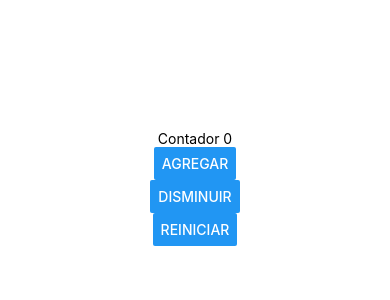
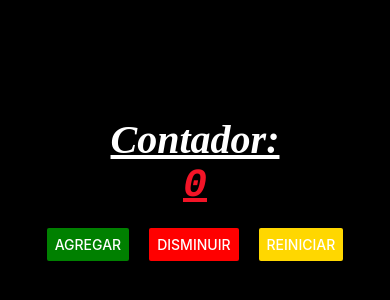
Before and after one commit to Traz0o/PAM211, a React Native app in the folder intro/: screen / in a window 390 px wide. Shown: the part 234-534 px from the top of the page. Built offline with nearby package versions, Linux system fonts and the light colour scheme.

Commit message:
Estilado de pantallas
Se aprendio a estilar un componente completo así como asignar diferentes propiedades de estilado y organizacion de objetos al contenido de una pantalla

```diff
--- a/intro/App.js
+++ b/intro/App.js
@@ -1,36 +1,13 @@
-//1.- Zona de los Imports
-import { StatusBar } from 'expo-status-bar';
-import { StyleSheet, Text, View } from 'react-native';
-import { useState } from 'react'; //Agregar hook useState
-import { Button } from 'react-native-web';
+import ContadorScreen from './Screens/ContadorScreen';
+
 
 
 
 
 //2.- Zona de la funcion principal
 export default function App() {
-  const [contador, setContador] = useState(0); //Estado inicial del contador
-  //contador = la variable, setContador = funcion para actualizar el estado, useState(0) = valor inicial del estado
   return (
+    <ContadorScreen/>
 
-
-    <View style={styles.container}>
-      <Text>Contador {contador}</Text> {/* Para mostrar la variable del estado poner en llaves*/}
-      <Button title = "Agregar" onPress={()=>setContador(contador+1)}/> {/* onPress es un evento, se usa una funcion flecha para llamar a la funcion que actualiza el estado */}
-      <Button title = "Disminuir" onPress={()=>setContador(contador-1)}/> {/* Llamar a la funcion que actualiza el estado, en este caso se le resta 1 al contador */}
-      <Button title = "Reiniciar" onPress={()=>setContador(contador===0)}/> {/* Llamar a la funcion que actualiza el estado, en este caso se reinicia el contador a 0 */}
-
-      <StatusBar style="auto" />
-    </View>
   );
 }
-
-//3.- Zona de los estilos
-const styles = StyleSheet.create({
-  container: {
-    flex: 1,
-    backgroundColor: '#fff',
-    alignItems: 'center',
-    justifyContent: 'center',
-  },
-});
--- /dev/null
+++ b/intro/Screens/ContadorScreen.js
@@ -0,0 +1,63 @@
+//1.- Zona de los Imports
+import { StatusBar } from 'expo-status-bar';
+import { StyleSheet, Text, View } from 'react-native';
+import { useState } from 'react'; //Agregar hook useState
+import { Button } from 'react-native-web';
+
+
+
+
+//2.- Zona de la funcion principal
+export default function ContadorScreen() {
+  const [contador, setContador] = useState(0); //Estado inicial del contador
+  //contador = la variable, setContador = funcion para actualizar el estado, useState(0) = valor inicial del estado
+  return (
+
+
+    <View style={styles.container}>
+      <Text style = {styles.texto}>Contador:</Text> {/* Para mostrar la variable del estado poner en llaves*/}
+      <Text style = {styles.texto2}>{contador}</Text> {/* Para mostrar la variable del estado poner en llaves*/}
+      <View style = {styles.botonesContainers}>
+      <Button color='green' title = "Agregar" onPress={()=>setContador(contador+1)}/> {/* onPress es un evento, se usa una funcion flecha para llamar a la funcion que actualiza el estado */}
+      <Button color='red' title = "Disminuir" onPress={()=>setContador(contador-1)}/> {/* Llamar a la funcion que actualiza el estado, en este caso se le resta 1 al contador */}
+      <Button color='gold' title = "Reiniciar" onPress={()=>setContador(contador==0)}/> {/* Llamar a la funcion que actualiza el estado, en este caso se reinicia el contador a 0 */}
+        </View>
+
+
+      <StatusBar style="auto" />
+    </View>
+  );
+}
+
+//3.- Zona de los estilos
+const styles = StyleSheet.create({
+  container: {
+    flex: 1,
+    backgroundColor: '#000000ff',
+    alignItems: 'center',
+    justifyContent: 'center',
+  },
+  texto:{
+    color:'#ffffffff',
+    fontSize:40,
+    fontFamily:'Times New Roman',
+    fontWeight: 'bold',
+    fontStyle: 'italic',
+    textDecorationLine: 'underline',
+  },
+  texto2:{
+    color:'#f31427ff',
+    fontSize:40,
+    fontFamily:'Courier',
+    fontWeight: '900',
+    fontStyle: 'italic',
+    textDecorationLine: 'underline',
+  },
+  botonesContainers:{
+    marginTop:20,
+    flexDirection:'row',
+    justifyContent:'space-between',
+    gap:20,
+  },
+
+});
```
Also changed, not shown: intro/App-LAPTOP-JUSKTNNL.js (deleted, +0 -20 lines).
